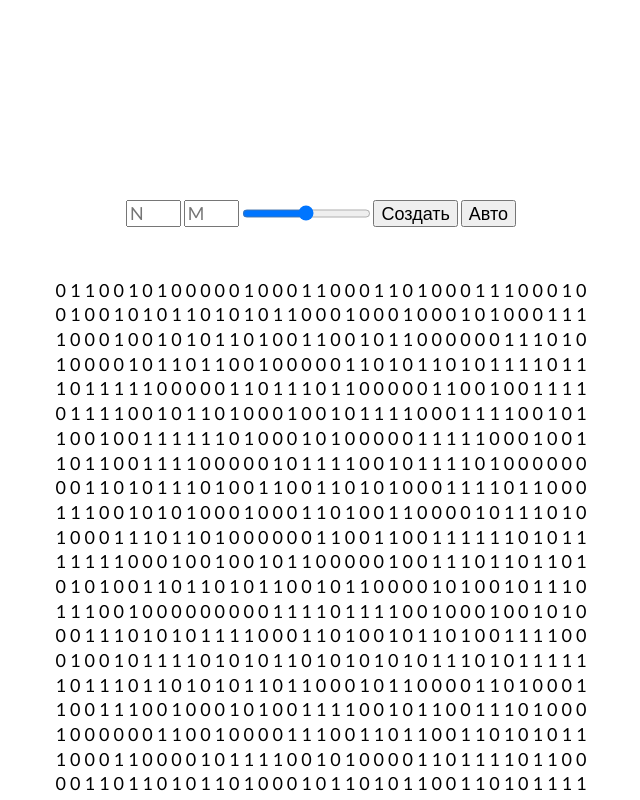
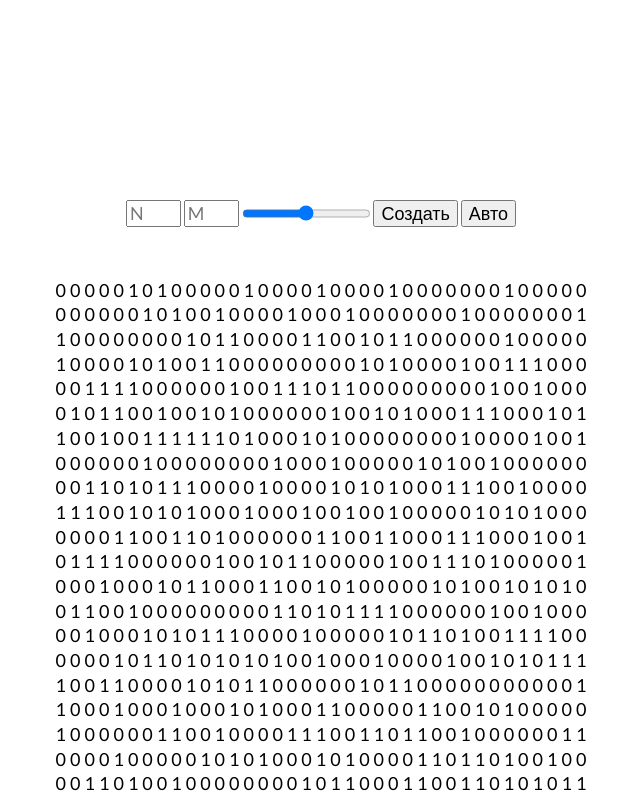
Before and after one commit to alex-y-kuznetsov/Matrix, a website: page source/index.html in a window 1280 px wide. Both pictures are taken after a click on the button "Авто". Shown: the top 800 px of the page, without its empty margins (319-959 px from the left). Drawn offline with nearby package versions, Linux system fonts and the light colour scheme; files that its build step writes are made by us from their sources.

Commit message:
вероятность получения единицы при рандоме

```diff
--- a/source/index.html
+++ b/source/index.html
@@ -14,7 +14,7 @@
           <form class="matrix-param__form" action="#" method="post">
             <input type="number" name="matrix-n" class="matrix-param__n" placeholder="N" min="1" max="40">
             <input type="number" name="matrix-m" class="matrix-param__m" placeholder="M" min="1" max="40">
-            <input type="range" name="matrix-range" class="matrix-param__range" placeholder="Range">
+            <input type="range" name="matrix-range" class="matrix-param__range" placeholder="Range" min="1" max="99">
             <input type="submit" name="matrix-submit" class="matrix-param__create" value="Создать">
             <input type="button" name="matrix-random" class="matrix-param__create matrix-param__create--random" value="Авто">
           </form>
--- a/source/js/matrix.js
+++ b/source/js/matrix.js
@@ -4,6 +4,7 @@
   var matrixHome = document.querySelector('.matrix-output__table');
   var matrixM = document.querySelector('.matrix-param__m');
   var matrixN = document.querySelector('.matrix-param__n');
+  var matrixRange = document.querySelector('.matrix-param__range');
   var matrix = document.createDocumentFragment();
   var createButton = document.querySelector('.matrix-param__create');
   var createRandomButton = document.querySelector('.matrix-param__create--random');
@@ -38,9 +39,10 @@
   };
 
   var createRandomMatrixHandler = function (evt) {
+    var chanceOfOne = matrixRange.value / 100 + 1;
     evt.preventDefault();
     clearMatrix();
-    createMatrix(0, 2, getRandom(1, 40), getRandom(1, 40));
+    createMatrix(0, chanceOfOne, getRandom(1, 40), getRandom(1, 40));
   };
 
   createButton.addEventListener('click', createMatrixHandler);
```
Also changed, not shown: build/index.html, build/js/matrix.js, build/js/matrix.min.js.
